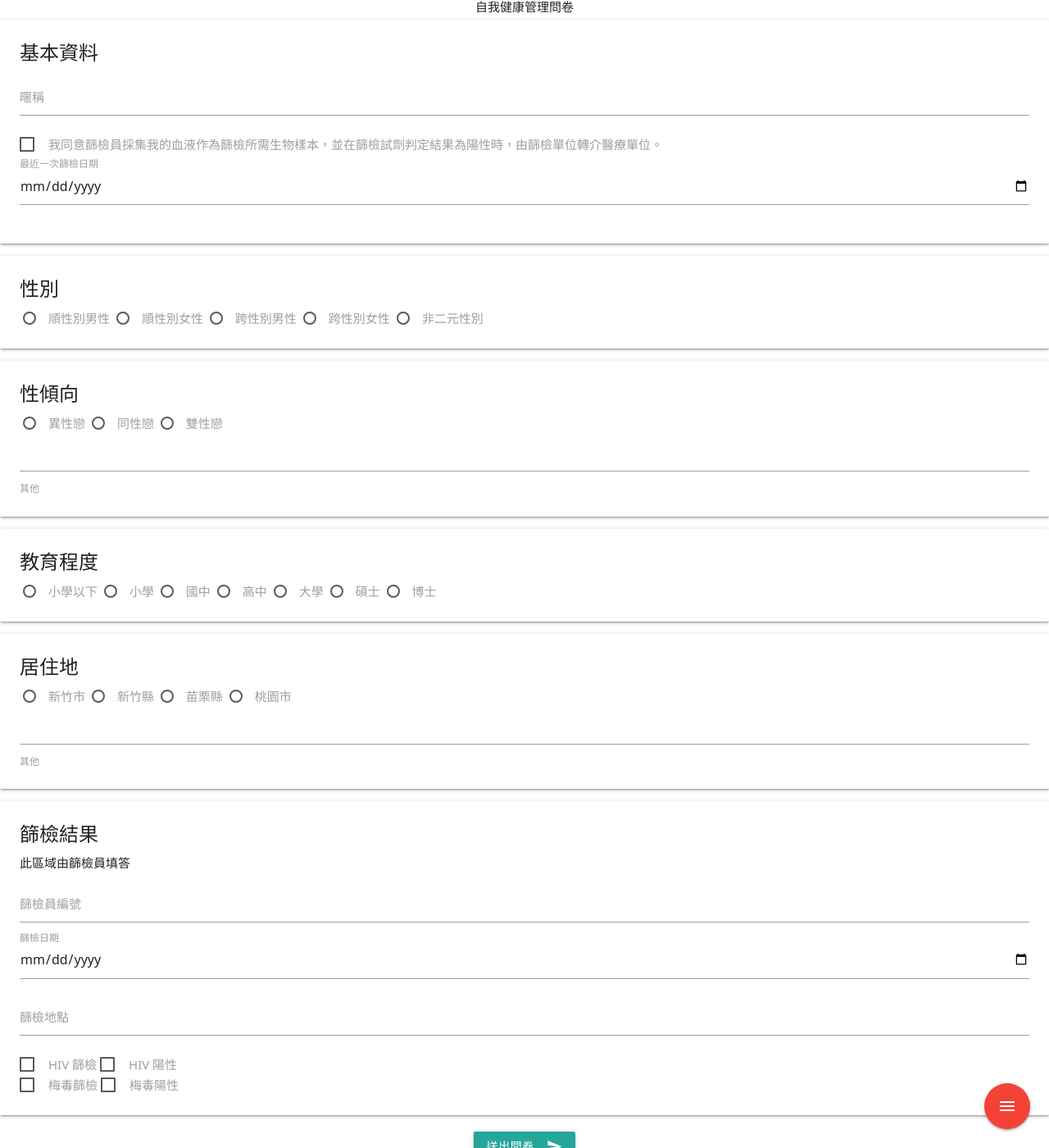
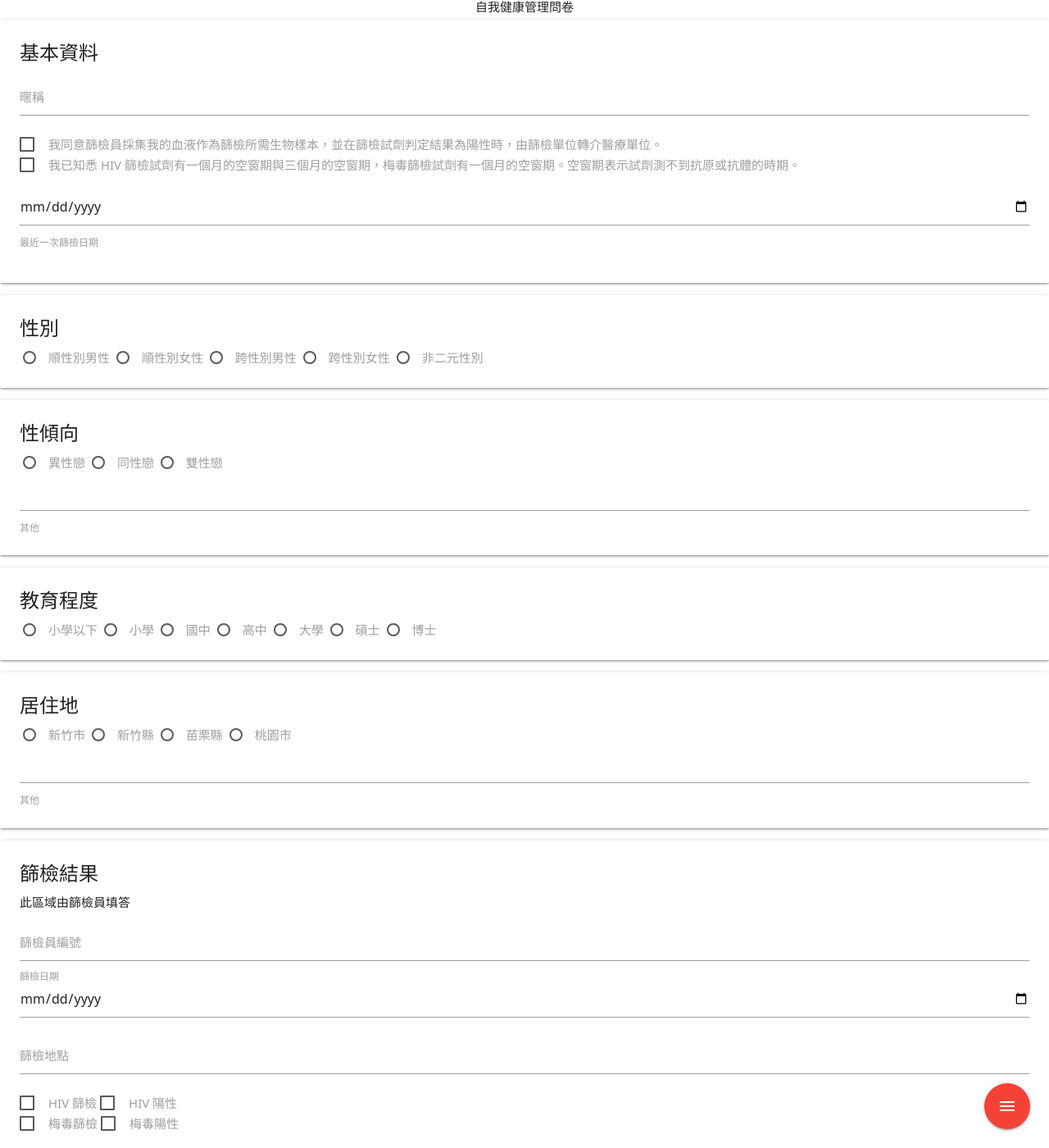
Before and after one commit to Gisneyland/Gisneyland.github.io, a Jekyll site: the page built from hiva/index.html, in a window 1280 px wide and 1400 px high. Shown: the whole window at 82% size. Built offline with Jekyll 4.4.1, drawn with Linux system fonts in a browser that asks for light colours; nearby versions of some CDN libraries.

Commit message:
Update index.html

```diff
--- a/hiva/index.html
+++ b/hiva/index.html
@@ -19,11 +19,15 @@ permalink: /hiva/
         <label>
           <input type="checkbox" name="agreement" />
           <span data-i18n="agreement">我同意篩檢員採集我的血液作為篩檢所需生物樣本，並在篩檢試劑判定結果為陽性時，由篩檢單位轉介醫療單位。</span>
+          <input type="checkbox" name="agreement_undetectable" />
+          <span data-i18n="agreement_undetectable">我已知悉 HIV 篩檢試劑有一個月的空窗期與三個月的空窗期，梅毒篩檢試劑有一個月的空窗期。空窗期表示試劑測不到抗原或抗體的時期。</span>
         </label>
       </p>
       <div class="input-field">
+        <p>
         <input type="date" name="last_screening_at" id="last_screening_at">
         <label for="last_screening_at" data-i18n="last_screening">最近一次篩檢日期</label>
+        </p>
       </div>
     </div>
   </div>
@@ -116,7 +120,7 @@ permalink: /hiva/
   <!-- 送出 -->
   <div class="center-align" style="margin:20px;">
     <button class="btn waves-effect waves-light" type="submit" data-i18n="submit">送出問卷
-      <i class="material-icons right">send</i>
+      <i class="material-icons right">送出</i>
     </button>
   </div>
 </form>
```
